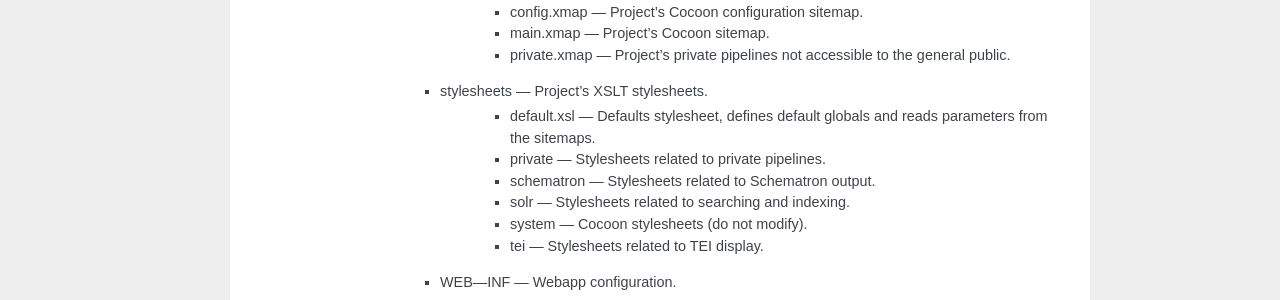
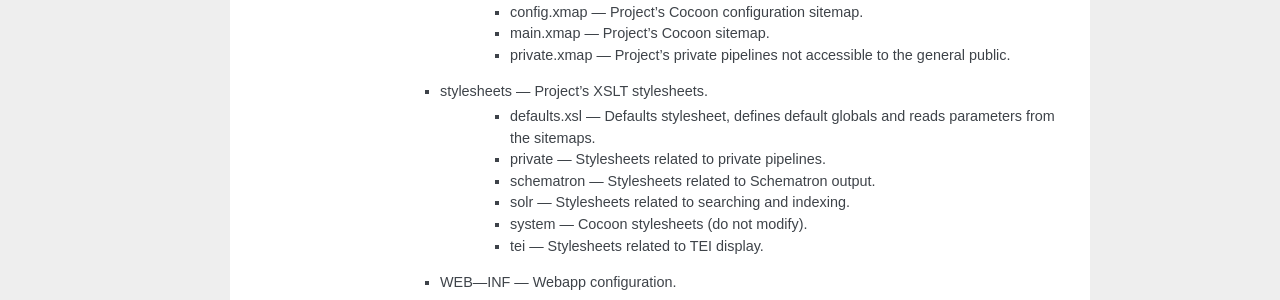
Before and after one commit to kcl-ddh/kiln, a Sphinx documentation site: the page built from docs/source/structure.rst, in a window 1280 px wide. Shown: the part 872-1172 px from the top of the page. Built offline with Sphinx 7.4.7, drawn with Linux system fonts in a browser that asks for light colours.

Commit message:
Corrected name of defaults.xsl.

```diff
--- a/docs/source/structure.rst
+++ b/docs/source/structure.rst
@@ -39,7 +39,7 @@
             * private.xmap — Project's private pipelines not accessible to the
               general public.
         * stylesheets — Project's XSLT stylesheets.
-            * default.xsl — Defaults stylesheet, defines default globals and
+            * defaults.xsl — Defaults stylesheet, defines default globals and
               reads parameters from the sitemaps.
             * private — Stylesheets related to private pipelines.
             * schematron — Stylesheets related to Schematron output.
```
